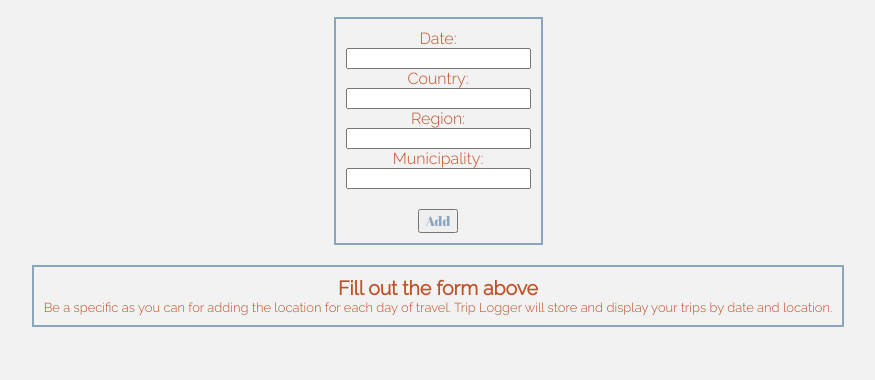
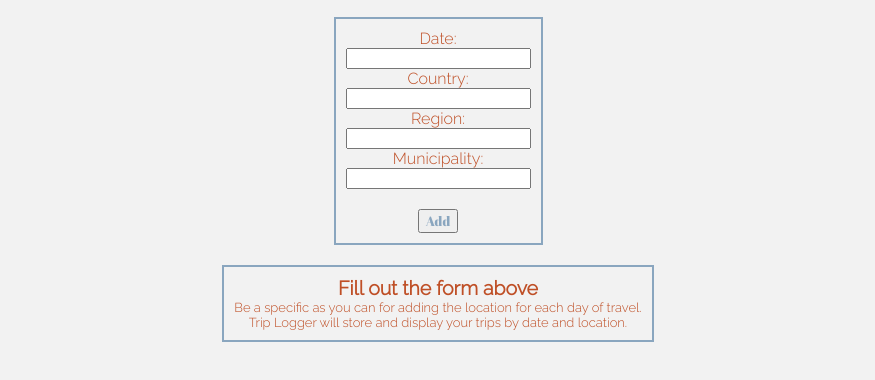
Before and after one commit to EvMad/trip-logger-1, a website: page public/index.html in a window 1280 px wide. Shown: the part 88-468 px from the top of the page, without its empty margins (202-1077 px from the left). Drawn offline with Linux system fonts and the light colour scheme.

Commit message:
split instructions text into two <p> tags

```diff
--- a/public/index.html
+++ b/public/index.html
@@ -43,7 +43,8 @@
         <!--card start-->
         <div class="card">
             <h2>Fill out the form above</h2>
-            <p>Be a specific as you can for adding the location for each day of travel.  Trip Logger will store and display your trips by date and location.</p>
+            <p>Be a specific as you can for adding the location for each day of travel.  </p>
+            <p>Trip Logger will store and display your trips by date and location.</p>
         </div>
         <!--card end-->
     </div>
```
